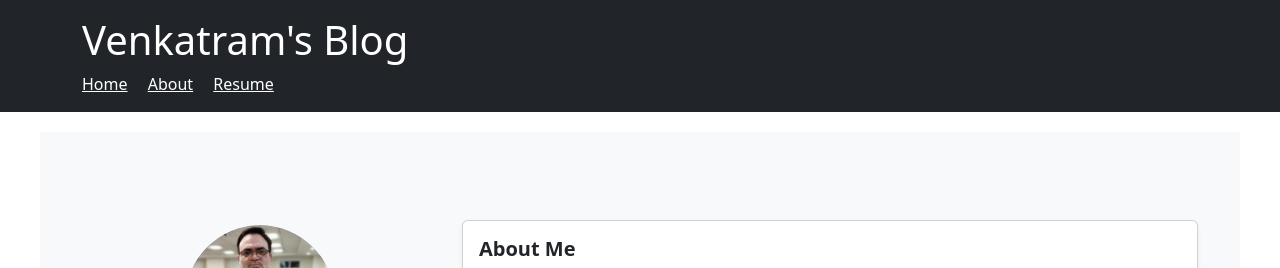
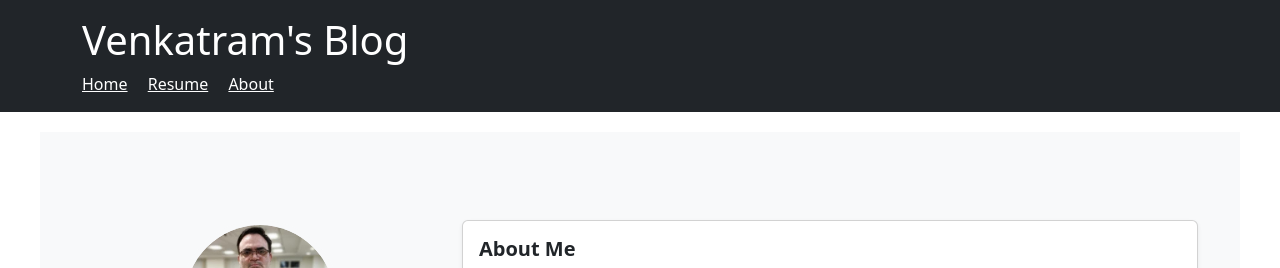
Before and after one commit to venkatram64/venkatram64.github.io, a Jekyll site: the page built from resume.md, in a window 1280 px wide. Shown: the top 268 px of the page. Built offline with Jekyll 4.4.1, drawn with Linux system fonts in a browser that asks for light colours.

Commit message:
small changes

```diff
--- a/_includes/resume.html
+++ b/_includes/resume.html
@@ -131,7 +131,7 @@
                             <h6>MTech</h6>
                             <p class="text-muted mb-1">NIT Warangal</p>
                         </div>
-                        <div class="education-item mt-3">
+                        <div class="education-item mt-2">
                             <h6>BE</h6>
                             <p class="text-muted mb-1">OU, College of Engineering, Hyderabad</p>
                         </div>
--- a/_layouts/default.html
+++ b/_layouts/default.html
@@ -13,8 +13,8 @@
             <h1><a href="{{ '/' | relative_url }}" class="text-white text-decoration-none">{{ site.title }}</a></h1>
             <nav>
                 <a href="{{ '/' | relative_url }}" class="text-white me-3">Home</a>
+                <a href="{{ '/resume/' | relative_url }}" class="text-white me-3">Resume</a>
                 <a href="{{ '/about/' | relative_url }}" class="text-white me-3">About</a>
-                <a href="{{ '/resume/' | relative_url }}" class="text-white me-3">Resume</a>
             </nav>
         </div>
     </header>
```
